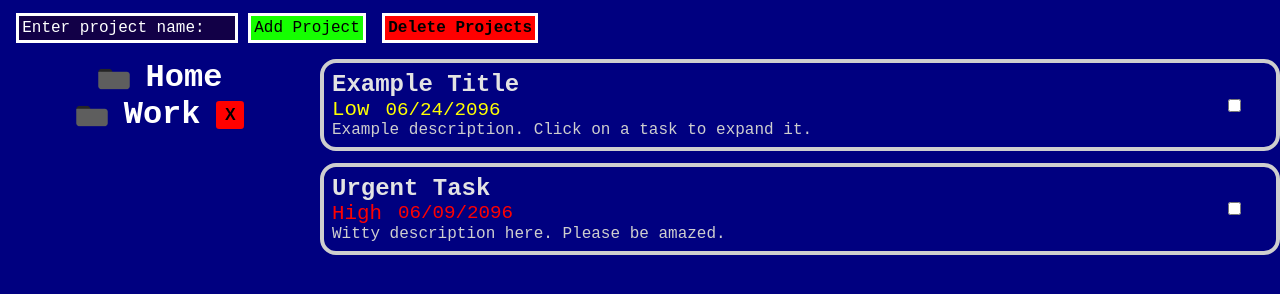
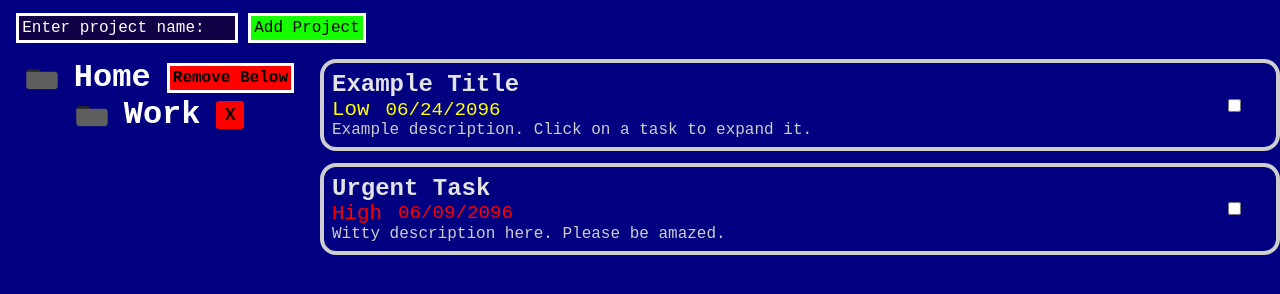
Before and after one commit to Noah-Gullo/todo-list, a website built with webpack: page src/template.html in a window 1280 px wide. Shown: the part 94-388 px from the top of the page. Built offline with nearby package versions, Linux system fonts and the light colour scheme.

Commit message:
Move delete all buttons to inline 'Home' project

```diff
--- a/src/scripts/render.js
+++ b/src/scripts/render.js
@@ -182,6 +182,12 @@ export function renderProjects(){
                 switchProjects(state.currProject);
             });
             projectDiv.appendChild(deleteButton);
+        }else{
+            const deleteAllButton = document.createElement("button");
+            deleteAllButton.setAttribute("id", "deleteAll");
+            deleteAllButton.addEventListener("click", () => deleteAllProjects());
+            deleteAllButton.textContent = "Remove Below";
+            projectDiv.appendChild(deleteAllButton);
         }
 
         projectContainer.appendChild(projectDiv);
@@ -221,6 +227,3 @@ function changePriority(task){
 
 const addProjectButton = document.querySelector("#addProject > button");
 addProjectButton.addEventListener("click", () => addNewProject());
-
-const deleteEveryProjectButton = document.querySelector("#deleteAll");
-deleteEveryProjectButton.addEventListener("click", () => deleteAllProjects());
--- a/src/styles.css
+++ b/src/styles.css
@@ -32,12 +32,12 @@ h1:hover{
 #userInput{
     display: flex;
     margin: 1em;
-    gap: 1em;
+    gap: 0.5em;
 }
 
 #userInput > form > input,
 #userInput > form > button,
-#userInput > button{
+#deleteAll{
     border: 0.2rem solid white;
     padding: 0.2em;
     font-size: 1rem;
@@ -57,13 +57,13 @@ h1:hover{
 }
 
 #userInput > form button:hover,
-#userInput > button:hover{
+#deleteAll:hover{
     font-size: 1.05rem;
     font-weight: 600;
 }
 
 #userInput > form button:active,
-#userInput > button:active{
+#deleteAll:active{
     font-size: 0.95rem;
 }
 
@@ -77,16 +77,16 @@ h1:hover{
     background-color: rgb(15, 177, 0);
 }
 
-#userInput > button{
+#deleteAll{
     background-color: red;
     font-weight: bolder;
 }
 
-#userInput > button:hover{
+#deleteAll:hover{
     background-color: rgb(255, 87, 87);
 }
 
-#userInput > button:active{
+#deleteAll:active{
     background-color: rgb(117, 0, 0);
 }
 
@@ -137,7 +137,7 @@ h1:hover{
 }
 
 #projectContainer .project .delete:active,
-#userInput > button:active{
+#deleteAll:active{
     background-color: rgb(117, 0, 0);
 }
 
--- a/src/template.html
+++ b/src/template.html
@@ -14,7 +14,7 @@
                 <input id="newNameField" type="text" placeholder="Enter project name:" minlength=1 maxlength=18 required aria-required="true"></input>
                 <button id="submit" type="submit">Add Project</button>
             </form>
-            <button id="deleteAll">Delete Projects</button>
+
         </div>
 
         <div id="content">
```
